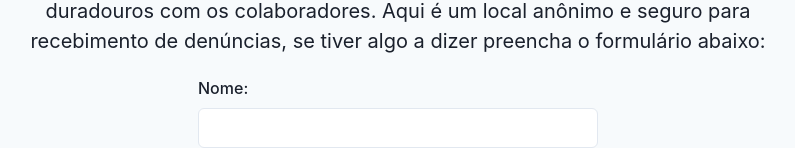
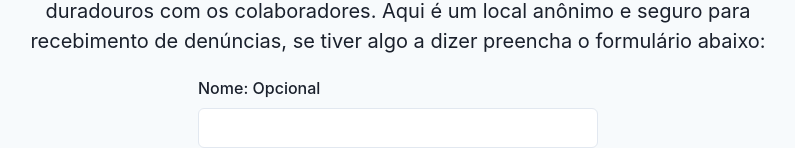
Before and after one commit to wellingtongmota/escuta-segura, a React (Vite) app: page / in a window 1280 px wide. Shown: the part 358-506 px from the top of the page, without its empty margins (242-1037 px from the left). Built offline with nearby package versions, Linux system fonts and the light colour scheme.

Commit message:
Implementando estado no Nome

```diff
--- a/src/App.jsx
+++ b/src/App.jsx
@@ -1,6 +1,10 @@
 import { Flex, FormControl, FormLabel, Input, Text } from "@chakra-ui/react"
+import { useState } from "react";
 
 function App() {
+  const [name, setName] = useState('Opcional');
+
+  const handleName = (event) => setName(event.target.value)
 
   return (
     <>
@@ -29,8 +33,8 @@ function App() {
 
           <Flex minWidth='25em' maxWidth='lg' direction="column">
             <FormControl>
-              <FormLabel>Nome: </FormLabel>
-              <Input type='text' variant='outline' bgColor='white' />
+              <FormLabel>Nome: {name} </FormLabel>
+              <Input type='text' variant='outline' bgColor='white' onChange={handleName}/>
             </FormControl>
           </Flex>
 
```
